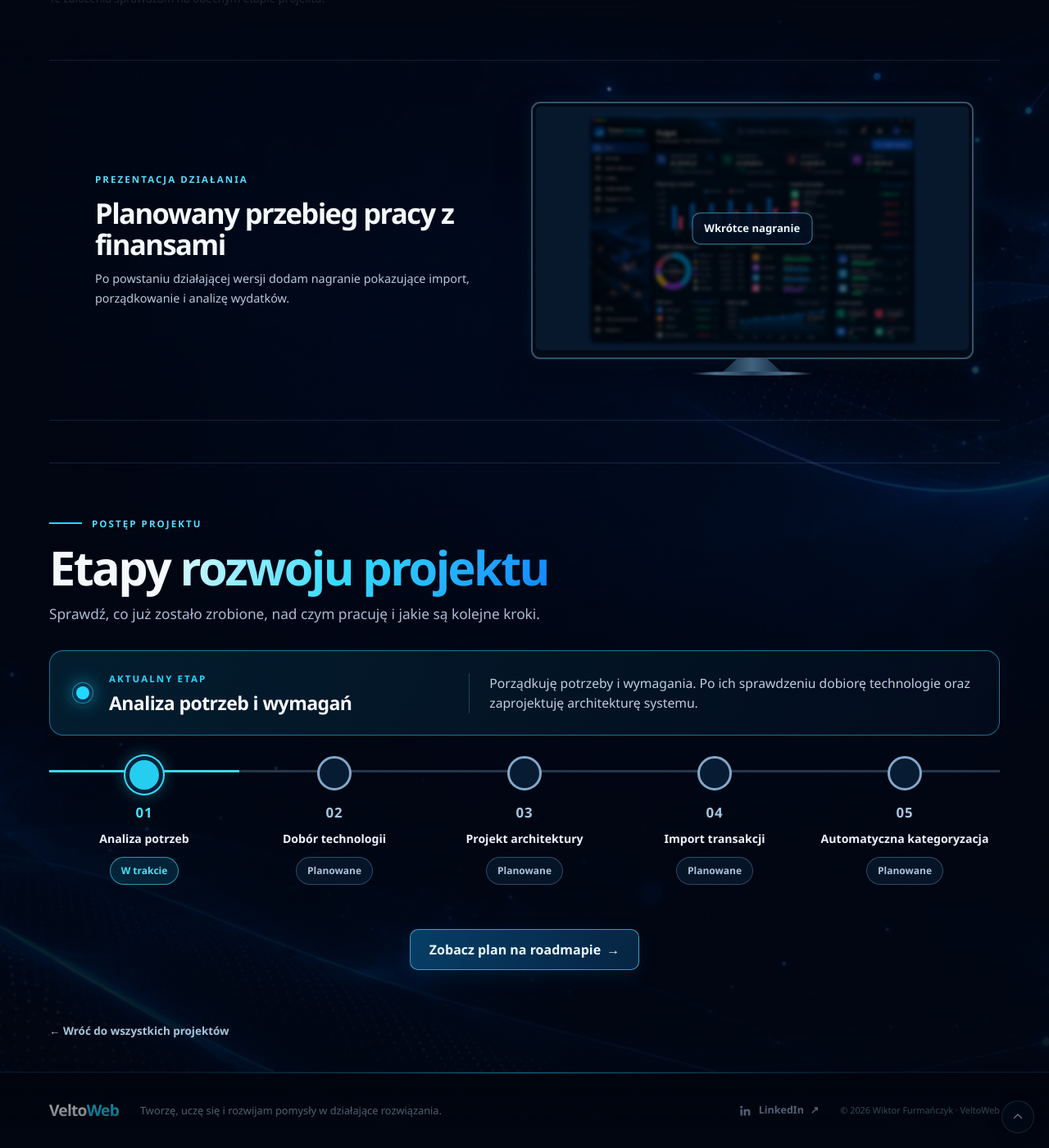
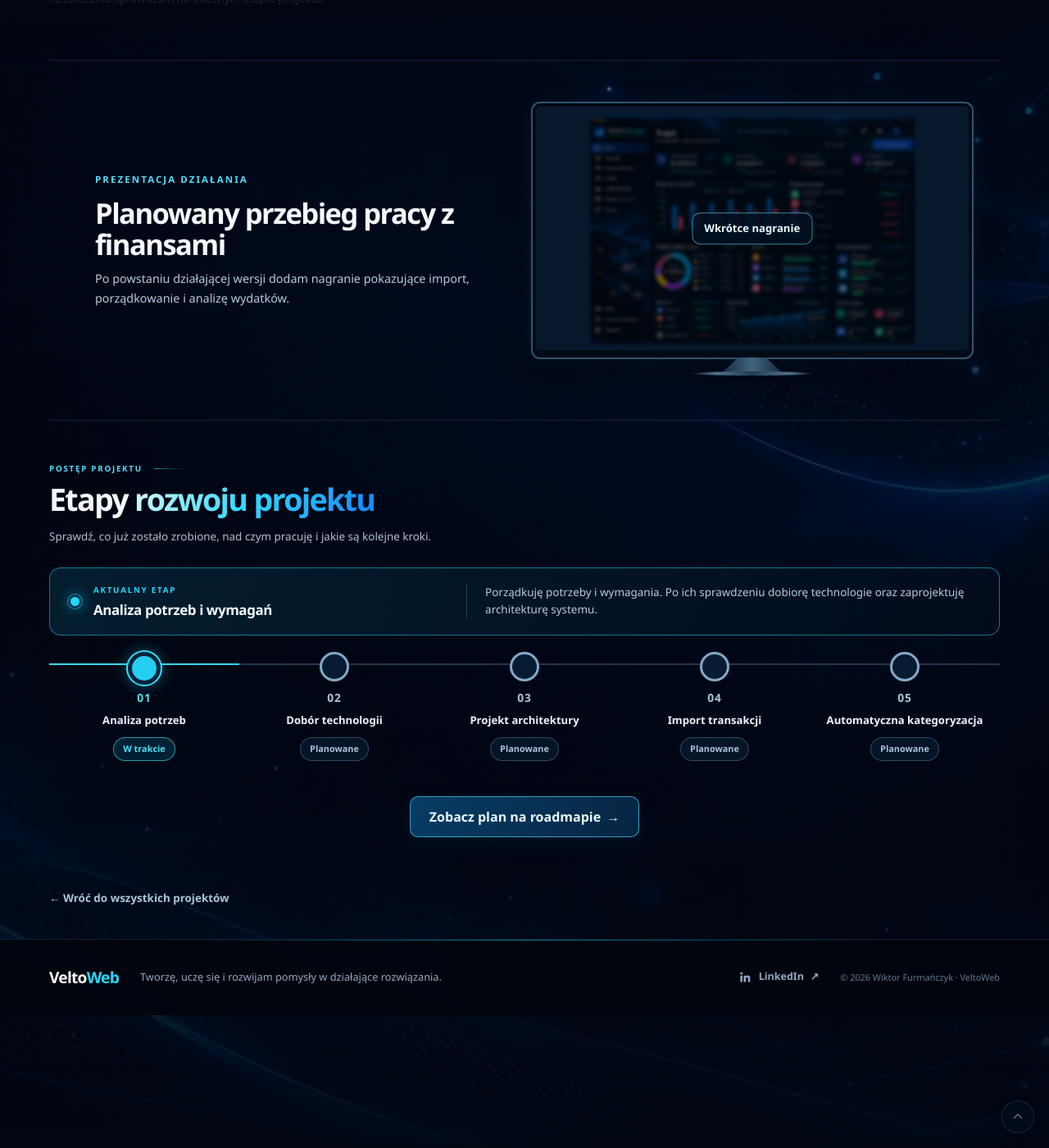
Before and after one commit to wiktor-furmanczyk/wiktor-furmanczyk.github.io, a Jekyll site: the page built from projects/finance-manager/index.md, in a window 1280 px wide and 1400 px high, scrolled down 912 px. Shown: the whole window at 82% size. Built offline with Jekyll 4.4.1, drawn with Linux system fonts in a browser that asks for light colours.

Commit message:
Match progress typography to project pages

```diff
--- a/assets/css/style.scss
+++ b/assets/css/style.scss
@@ -742,30 +742,30 @@ body.header-hidden .site-header:not(:focus-within) { transform: translate3d(0, -
 .video-screen--pending img { filter: blur(2px) brightness(.43); transform: scale(1.02); }
 .video-pending { position: absolute; top: 50%; left: 50%; width: max-content; max-width: calc(100% - 20px); padding: 10px 14px; color: #eaf8ff; background: rgba(2, 15, 34, .88); border: 1px solid rgba(95, 215, 241, .6); border-radius: 10px; box-shadow: 0 8px 30px rgba(0, 0, 0, .35); font-size: .82rem; font-weight: 800; line-height: 1.35; text-align: center; transform: translate(-50%, -50%); }
 
-.project-progress { min-width: 0; padding-top: clamp(32px, 5vw, 64px); border-top: 1px solid rgba(90,158,207,.2); }
-.project-progress-intro { margin-bottom: 30px; }
-.project-progress-intro .section-kicker { display: flex; align-items: center; gap: 12px; margin-bottom: 13px; }
-.project-progress-intro .section-kicker::before { width: 40px; height: 2px; content: ''; background: var(--cyan); }
-.project-progress-intro h2 { margin-bottom: 12px; font-size: clamp(2.2rem, 4.5vw, 3.8rem); }
-.project-progress-intro > p:last-child { max-width: 850px; margin: 0; color: var(--muted); font-size: clamp(.9rem, 1.5vw, 1.08rem); }
-.project-progress .project-status-bar { grid-template-columns: minmax(0, .85fr) minmax(0, 1.15fr); gap: 26px; padding: 24px 28px; background: linear-gradient(110deg, rgba(4,35,54,.82), rgba(3,13,30,.7)); border-color: rgba(32,190,234,.58); border-radius: 17px; }
-.project-progress .project-status-heading { gap: 20px; }
-.project-progress .project-status-heading h3 { margin: 0; font-size: clamp(1.1rem, 1.8vw, 1.45rem); line-height: 1.25; }
-.project-progress .project-status-heading .section-kicker { margin-bottom: 6px; color: var(--cyan); font-size: .72rem; }
-.project-progress .project-status-indicator { width: 24px; height: 24px; flex-basis: 24px; background: var(--cyan); border: 4px solid #063452; box-shadow: 0 0 0 1px rgba(32,217,255,.55), 0 0 22px rgba(32,217,255,.5); }
-.project-progress .project-status-bar > p { max-width: none; padding-left: 24px; border-left: 1px solid rgba(73,172,219,.32); color: #bdcfe0; font-size: .98rem; }
-.milestone-list { display: grid; grid-template-columns: repeat(5, minmax(0, 1fr)); gap: 0; margin: 42px 0 24px; padding: 0; list-style: none; }
-.milestone-list li { position: relative; display: flex; min-width: 0; min-height: 170px; flex-direction: column; align-items: center; gap: 8px; padding: 35px 10px 0; border-top: 3px solid rgba(102,146,185,.35); text-align: center; }
-.milestone-list li::before { position: absolute; top: -20px; left: 50%; width: 36px; height: 36px; content: ''; background: #071b33; border: 3px solid #83a8c7; border-radius: 50%; transform: translateX(-50%); }
-.milestone-list li::after { position: absolute; top: -19px; left: 50%; width: 36px; height: 36px; display: grid; place-items: center; color: #032934; font-size: 1.25rem; font-weight: 900; transform: translateX(-50%); }
+.project-progress { min-width: 0; padding-top: 0; }
+.project-progress-intro { margin-bottom: 26px; }
+.project-progress-intro .section-kicker { display: flex; align-items: center; gap: 14px; margin-bottom: 9px; font-size: .61rem; }
+.project-progress-intro .section-kicker::after { width: 46px; height: 1px; flex: 0 0 46px; content: ''; background: linear-gradient(90deg, rgba(32,217,255,.66), rgba(32,217,255,.08) 72%, transparent); }
+.project-progress-intro h2 { max-width: 470px; margin-bottom: 14px; font-size: clamp(1.65rem, 3vw, 2.35rem); }
+.project-progress-intro > p:last-child { max-width: 500px; margin: 0; color: #aebfd3; font-size: .84rem; line-height: 1.65; }
+.project-progress .project-status-bar { grid-template-columns: minmax(0, .85fr) minmax(0, 1.15fr); gap: 22px; padding: 19px 22px; background: linear-gradient(110deg, rgba(4,35,54,.82), rgba(3,13,30,.7)); border-color: rgba(32,190,234,.58); border-radius: 14px; }
+.project-progress .project-status-heading { gap: 14px; }
+.project-progress .project-status-heading h3 { margin: 0; font-size: 1.06rem; line-height: 1.3; }
+.project-progress .project-status-heading .section-kicker { margin-bottom: 5px; color: var(--cyan); font-size: .61rem; }
+.project-progress .project-status-indicator { width: 17px; height: 17px; flex-basis: 17px; background: var(--cyan); border: 3px solid #063452; box-shadow: 0 0 0 1px rgba(32,217,255,.55), 0 0 16px rgba(32,217,255,.42); }
+.project-progress .project-status-bar > p { max-width: none; padding-left: 22px; border-left: 1px solid rgba(73,172,219,.32); color: #b7cadd; font-size: .84rem; }
+.milestone-list { display: grid; grid-template-columns: repeat(5, minmax(0, 1fr)); gap: 0; margin: 34px 0 20px; padding: 0; list-style: none; }
+.milestone-list li { position: relative; display: flex; min-width: 0; min-height: 142px; flex-direction: column; align-items: center; gap: 7px; padding: 29px 10px 0; border-top: 2px solid rgba(102,146,185,.35); text-align: center; }
+.milestone-list li::before { position: absolute; top: -16px; left: 50%; width: 30px; height: 30px; content: ''; background: #071b33; border: 3px solid #83a8c7; border-radius: 50%; transform: translateX(-50%); }
+.milestone-list li::after { position: absolute; top: -15px; left: 50%; width: 30px; height: 30px; display: grid; place-items: center; color: #032934; font-size: 1rem; font-weight: 900; transform: translateX(-50%); }
 .milestone-list .milestone--done { border-top-color: #2bd6af; }
 .milestone-list .milestone--done::before { background: #2bd6af; border-color: #2bd6af; box-shadow: 0 0 19px rgba(43,214,175,.35); }
 .milestone-list .milestone--done::after { content: '✓'; }
 .milestone-list .milestone--current { border-top-color: #37d9f0; }
 .milestone-list .milestone--current::before { background: #25cef0; border: 5px solid #05223b; box-shadow: 0 0 0 2px #35dfff, 0 0 20px rgba(37,206,240,.45); }
-.milestone-number { color: #a6c6df; font-size: 1.05rem; font-weight: 800; letter-spacing: .06em; }
-.milestone-list strong { max-width: 220px; color: #eaf4ff; font-size: clamp(.83rem, 1.1vw, 1rem); line-height: 1.35; }
-.milestone-list small { display: inline-flex; min-height: 34px; align-items: center; justify-content: center; margin-top: 5px; padding: 4px 13px; color: #aac2da; background: rgba(11,31,55,.58); border: 1px solid rgba(106,153,192,.4); border-radius: 999px; font-size: .75rem; font-weight: 700; }
+.milestone-number { color: #a6c6df; font-size: .86rem; font-weight: 800; letter-spacing: .06em; }
+.milestone-list strong { max-width: 220px; color: #eaf4ff; font-size: .82rem; line-height: 1.4; }
+.milestone-list small { display: inline-flex; min-height: 29px; align-items: center; justify-content: center; margin-top: 4px; padding: 3px 11px; color: #aac2da; background: rgba(11,31,55,.58); border: 1px solid rgba(106,153,192,.4); border-radius: 999px; font-size: .68rem; font-weight: 700; }
 .milestone--done .milestone-number, .milestone--done small { color: #40e2ba; }
 .milestone--done small { background: rgba(8,67,58,.3); border-color: rgba(43,214,175,.55); }
 .milestone--current .milestone-number, .milestone--current small { color: #49e0f4; }
@@ -794,8 +794,8 @@ body.header-hidden .site-header:not(:focus-within) { transform: translate3d(0, -
   .project-progress .project-status-bar > p { padding: 14px 0 0; border-top: 1px solid rgba(73,172,219,.32); border-left: 0; }
   .milestone-list { grid-template-columns: 1fr; gap: 0; margin: 28px 0 24px 17px; padding-left: 42px; border-left: 2px solid rgba(102,146,185,.35); }
   .milestone-list li { min-height: 0; align-items: flex-start; gap: 4px; padding: 4px 0 24px; border-top: 0; text-align: left; }
-  .milestone-list li::before { top: 4px; left: -61px; width: 34px; height: 34px; transform: none; }
-  .milestone-list li::after { top: 5px; left: -61px; width: 34px; height: 34px; transform: none; }
+  .milestone-list li::before { top: 4px; left: -58px; width: 30px; height: 30px; transform: none; }
+  .milestone-list li::after { top: 5px; left: -58px; width: 30px; height: 30px; transform: none; }
   .milestone-list small { margin-top: 7px; }
   .milestone-list li:last-child { padding-bottom: 0; }
 }
```
